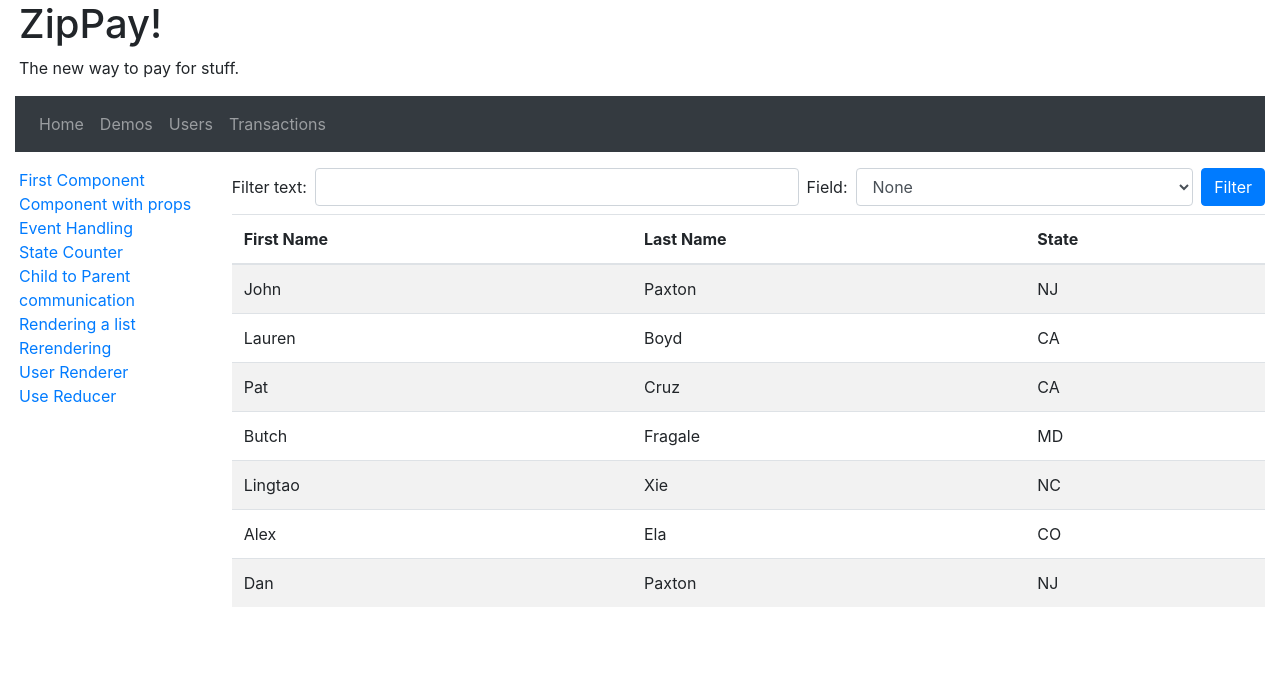
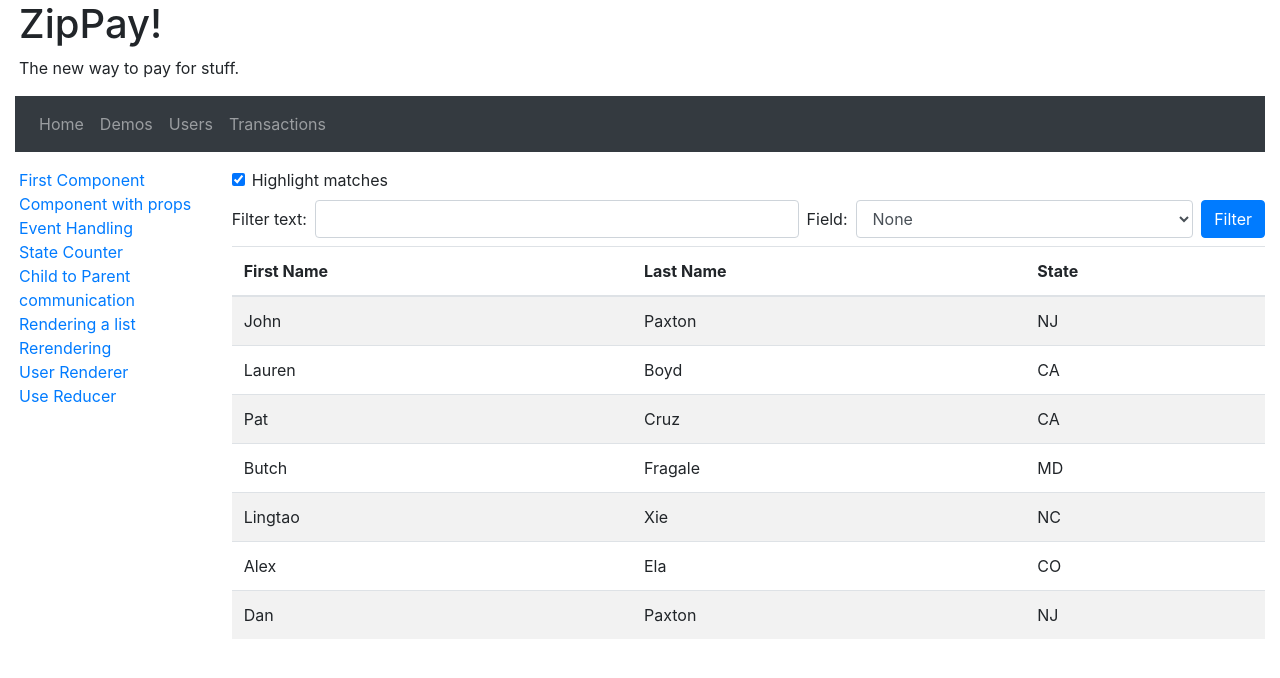
Before and after one commit to benelan/esri-online, a React (Create React App) app: page /demos/use-reducer in a window 1280 px wide. Shown: the top 678 px of the page. Built offline with nearby package versions, Linux system fonts and the light colour scheme.

Commit message:
highlight or hide

```diff
--- a/src/demos/use-reducer/UseReducerGrid.tsx
+++ b/src/demos/use-reducer/UseReducerGrid.tsx
@@ -4,12 +4,14 @@ import { SortField, PeopleFilter } from './UseReducerManager';
 
 interface UseReducerGridProps {
   people: Person[];
-  filter?: PeopleFilter;
+  filter?: PeopleFilter | null;
+  highlightFiltered: boolean;
   clickHeader?: (header: SortField) => void;
 }
 
 const UseReducerGrid = ({
   people,
+  highlightFiltered=true,
   filter,
   clickHeader,
 }: UseReducerGridProps) => {
@@ -45,7 +47,7 @@ const UseReducerGrid = ({
       </thead>
       <tbody>
         {people.map((person) => (
-          <tr key={person.id} className={highlightRow(person)}>
+          <tr key={person.id} className={highlightFiltered ? highlightRow(person) : ''}>
             <td>{person.firstName}</td>
             <td>{person.lastName}</td>
             <td>{person.state}</td>
--- a/src/demos/use-reducer/UseReducerManager.tsx
+++ b/src/demos/use-reducer/UseReducerManager.tsx
@@ -15,19 +15,27 @@ export interface PeopleFilter {
 
 interface DemoState {
   people: Person[];
-  peopleFilter: PeopleFilter | null;
+  peopleFilter: PeopleFilter;
+  highlightFiltered: boolean;
   sortField: SortField;
   sortDirection: SortDirection;
 }
 
 const initialState: DemoState = {
   people,
-  peopleFilter: null,
+  peopleFilter: {
+    filterField: '',
+    filterText: '',
+  },
+  highlightFiltered: true,
   sortField: '',
   sortDirection: 'asc',
 };
 
-type Action = { type: 'sort'; payload: SortField };
+type Action =
+  | { type: 'sort'; payload: SortField }
+  | { type: 'filter'; payload: PeopleFilter }
+  | { type: 'highlight'; payload: boolean };
 
 function reducer(state: DemoState, action: Action): DemoState {
   switch (action.type) {
@@ -38,26 +46,59 @@ function reducer(state: DemoState, action: Action): DemoState {
       }
       return { ...state, sortDirection, sortField: action.payload };
     }
+    case 'filter':
+      return { ...state, peopleFilter: action.payload };
+    case 'highlight':
+      return { ...state, highlightFiltered: action.payload };
     default:
-      return state;
+      throw new Error('No new state!');
   }
 }
 
 const UseReducerManager = () => {
   const [state, dispatch] = useReducer(reducer, initialState);
 
+  let people = state.people;
+
+  if (!state.highlightFiltered) {
+    people = people.filter((person) => {
+      if (state.peopleFilter.filterField === '') return false;
+      return (
+        person[state.peopleFilter?.filterField] ===
+        state.peopleFilter?.filterText
+      );
+    });
+  }
+
   const displayPeople = lodash.orderBy(
-    state.people,
+    people,
     state.sortField,
     state.sortDirection,
   );
 
   return (
     <section>
-      {/* TODO: Implement callFilter */}
-      <UseReducerFilter callFilter={() => console.log('callFilter')} />
+      <div className="form-check mb-2">
+        <input
+          type="checkbox"
+          id="highlight-filtered"
+          className="form-check-input"
+          checked={state.highlightFiltered}
+          onChange={(e) => {
+            dispatch({ type: 'highlight', payload: e.currentTarget.checked });
+          }}
+        />
+        <label htmlFor="highlight-filtered" className="form-check-label">
+          Highlight matches
+        </label>
+      </div>
+      <UseReducerFilter
+        callFilter={(filter) => dispatch({ type: 'filter', payload: filter })}
+      />
       <UseReducerGrid
         people={displayPeople}
+        filter={state.peopleFilter}
+        highlightFiltered={state.highlightFiltered}
         clickHeader={(field) => dispatch({ type: 'sort', payload: field })}
       />
     </section>
--- a/src/demos/use-reducer/use-reducer.css
+++ b/src/demos/use-reducer/use-reducer.css
@@ -1,3 +1,3 @@
 .highlight {
-  background-color: yellowgreen;
+  background-color: yellowgreen !important;
 }
```
